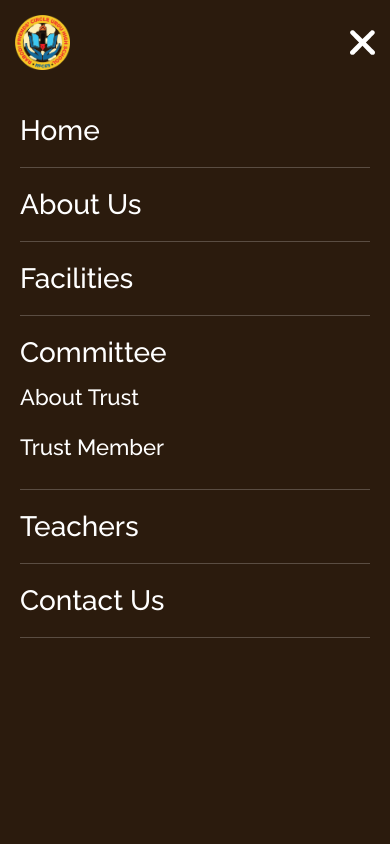
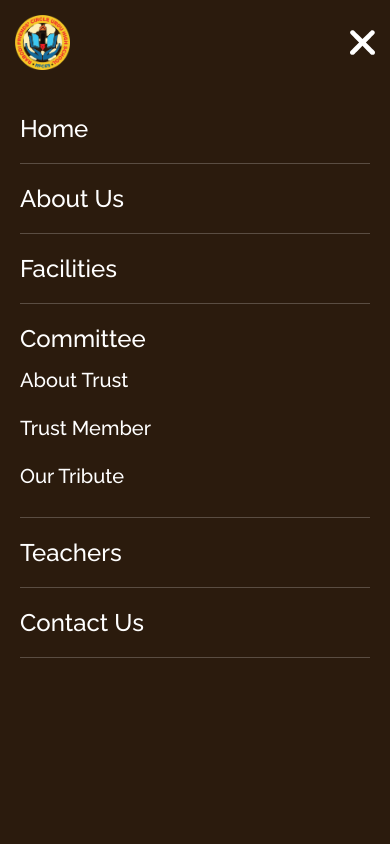
Before and after one commit to sohailqureshiii/Rabodi-school-website, a Next.js app: page /teacher in a window 390 px wide. Both pictures are taken after a click on the picture 350 px from the left and 42 px from the top of the page. Shown: the top 844 px of the page. Built offline with nearby package versions, Linux system fonts and the light colour scheme.

Commit message:
Link added for our tribute

```diff
--- a/app/globals.css
+++ b/app/globals.css
@@ -708,7 +708,7 @@ li {
 /* -------- ContactUs-section------  */
 
 .bkrnd-img-at-cnt-section {
-  background-image: url(https://img.freepik.com/free-vector/blue-curve-frame-template_53876-114605.jpg?w=996&t=st=1705420459~exp=1705421059~hmac=7012ea8…);
+  background-image: url("../public/gradient_2.jpg");
   background-position: bottom center;
   background-repeat: no-repeat;
   background-size: 100% auto;
@@ -2042,7 +2042,7 @@ li {
   }
   .er-oeinckjas-ems {
     padding-bottom: 9px;
-    font-size: 22px;
+    font-size: 20px;
     padding-top: 15px;
     /* border-bottom: 1px solid #ffffff26; */
   }
@@ -2067,7 +2067,8 @@ li {
     padding-top: 7em;
   }
   .bkrnd-img-at-cnt-section {
-    display: none;
+    background-size: auto;
+    height: 100%;
   }
   .bckrnd-clrssdf {
     height: 23em;
@@ -2293,7 +2294,7 @@ li {
   padding: 20px 0px;
   border-bottom: 1px solid #ffffff38;
   color: #fff;
-  font-size: 28px;
+  font-size: 24px;
 }
 
 .header-at-drp-dwn-at-navbar {
--- a/components/NavBarModal/NavBarModal.js
+++ b/components/NavBarModal/NavBarModal.js
@@ -73,6 +73,9 @@ const NavModal = (props) => {
                 <a href="/members">
                   <li className="er-oeinckjas-ems">Trust Member</li>
                 </a>
+                <a href="/outribute">
+                  <li className="er-oeinckjas-ems">Our Tribute</li>
+                </a>
               </p>
 
               <a href="/teacher">
--- a/components/Navbar/Whitelinks.js
+++ b/components/Navbar/Whitelinks.js
@@ -42,6 +42,9 @@ const WhiteNavbar = () => {
               <Link href={"/members"}>
                 <li className="list-navifgation-slind-sdjsa">Trust Member</li>
               </Link>
+              <Link href={"/outribute"}>
+                <li className="list-navifgation-slind-sdjsa">Our Tribute</li>
+              </Link>
             </div>
           </DropdownMenu>
           <Link href={"/teacher"}>
--- a/components/Navbar/navbar.js
+++ b/components/Navbar/navbar.js
@@ -44,6 +44,9 @@ const Navbar = () => {
               <Link href={"/members"}>
                 <li className="list-navifgation-slind-sdjsa">Trust Member</li>
               </Link>
+              <Link href={"/outribute"}>
+                <li className="list-navifgation-slind-sdjsa">Our Tribute</li>
+              </Link>
             </div>
           </DropdownMenu>
           <Link href={"/teacher"}>
```
Also changed, not shown: public/gradient_2.jpg (added).
